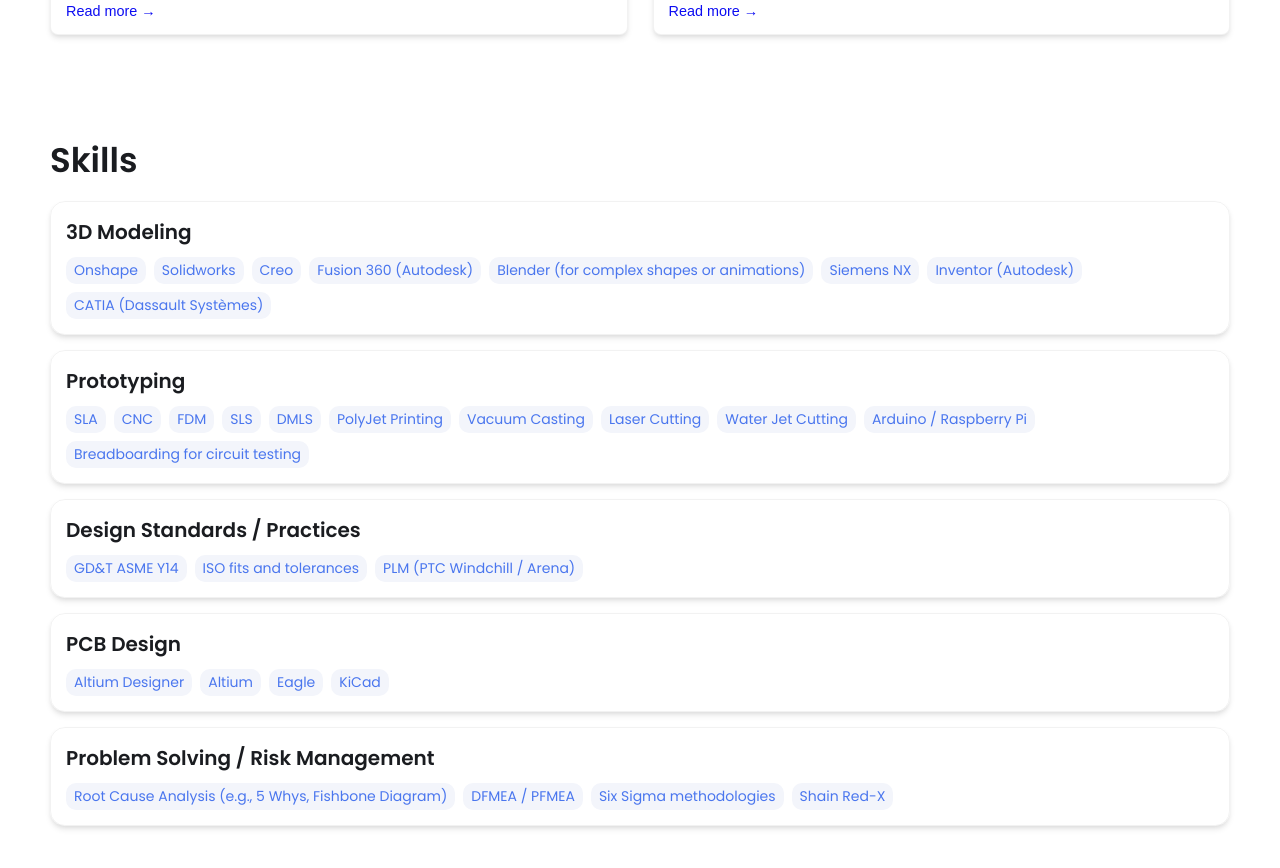
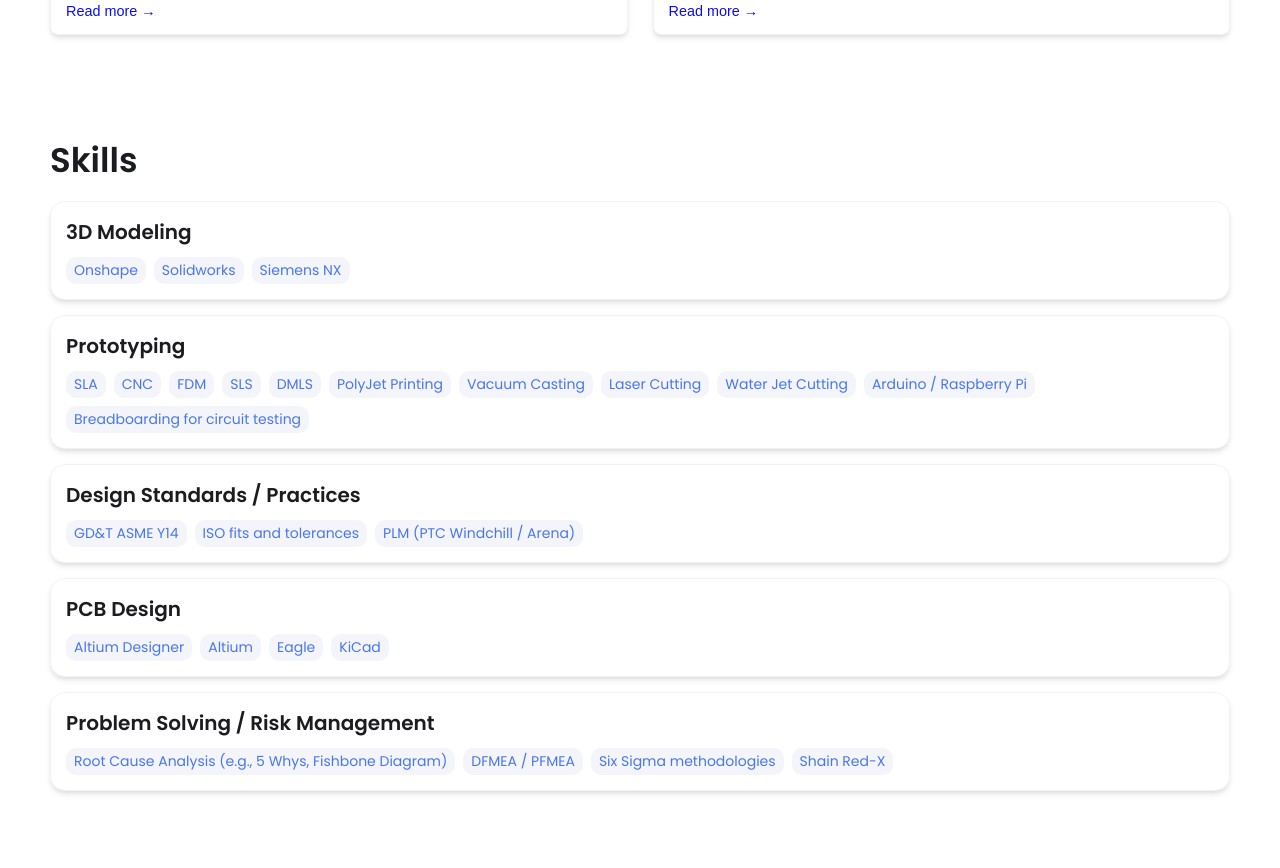
Before and after one commit to zachbickley/Zach-Bickley-Portfolio, a Jekyll site: the page built from index.html, in a window 1280 px wide and 900 px high, scrolled down 1491 px. Shown: the top 868 px of the window. Built offline with Jekyll 4.4.1, drawn with Linux system fonts in a browser that asks for light colours; part of the change alters nothing that is shown.

```diff
--- a/_config.yml
+++ b/_config.yml
@@ -31,17 +31,9 @@ resume-url: https://drive.google.com/file/d/13Z3duVzh-gguPU5r03oJVEE6rV9rd3DS/vi
 # Set up external links - this will show up as small icons next to your name.
 
 external-links:    # input only your own url slug. The icons with missing entries will not appear.
-  linkedin: test    # https://www.linkedin.com/in/{your url slug}
-  github: leea12    # https://github.com/{your url slug}
-  stackoverflow: test      # https://stackoverflow.com/users/{your url slug}
-  medium:            # https://medium.com/@{your url slug}
-  x-twitter:   # https://x.com/{your url slug}
-  threads:            # https://threads.net/@{your url slug}
-  instragram:       # https://instagram.com/{your url slug}
-  youtube:           # https://youtube.com/@{your url slug}
-  discord:            # https://discord.com/users/{your url slug}
-  bluesky:           # https://bsky.app/profile/{your url slug}
-
+  linkedin: https://www.linkedin.com/in/zachary-bickley/    # https://www.linkedin.com/in/{your url slug}
+  github: https://github.com/zachbickley   # https://github.com/{your url slug}
+  medium:  https://medium.com/@zachbickley  # https://medium.com/@{your url slug}
 
 # Skills Section - Add the list of your Skills by categories/tools. The indentation for each level needs to be precise.
 skills:
@@ -49,12 +41,7 @@ skills:
     tools:
     - Onshape
     - Solidworks
-    - Creo
-    - Fusion 360 (Autodesk)
-    - Blender (for complex shapes or animations)
     - Siemens NX
-    - Inventor (Autodesk)
-    - CATIA (Dassault Systèmes)
   - category: Prototyping
     tools:
     - SLA
@@ -88,9 +75,7 @@ skills:
 
 
 # Contact Form Setup. Setup an account and copy over the key. When someone fills out the form, it will be received in your email.
-formspree-key:   https://formspree.io/f/{8-digit key}
-
-
+formspree-key: https://formspree.io/f/mkoaqnlz
 
 # Active theme (Updatethis to switch themes). Make sure to keep the indentation the samne.
 colors: # this is the basic theme
```
